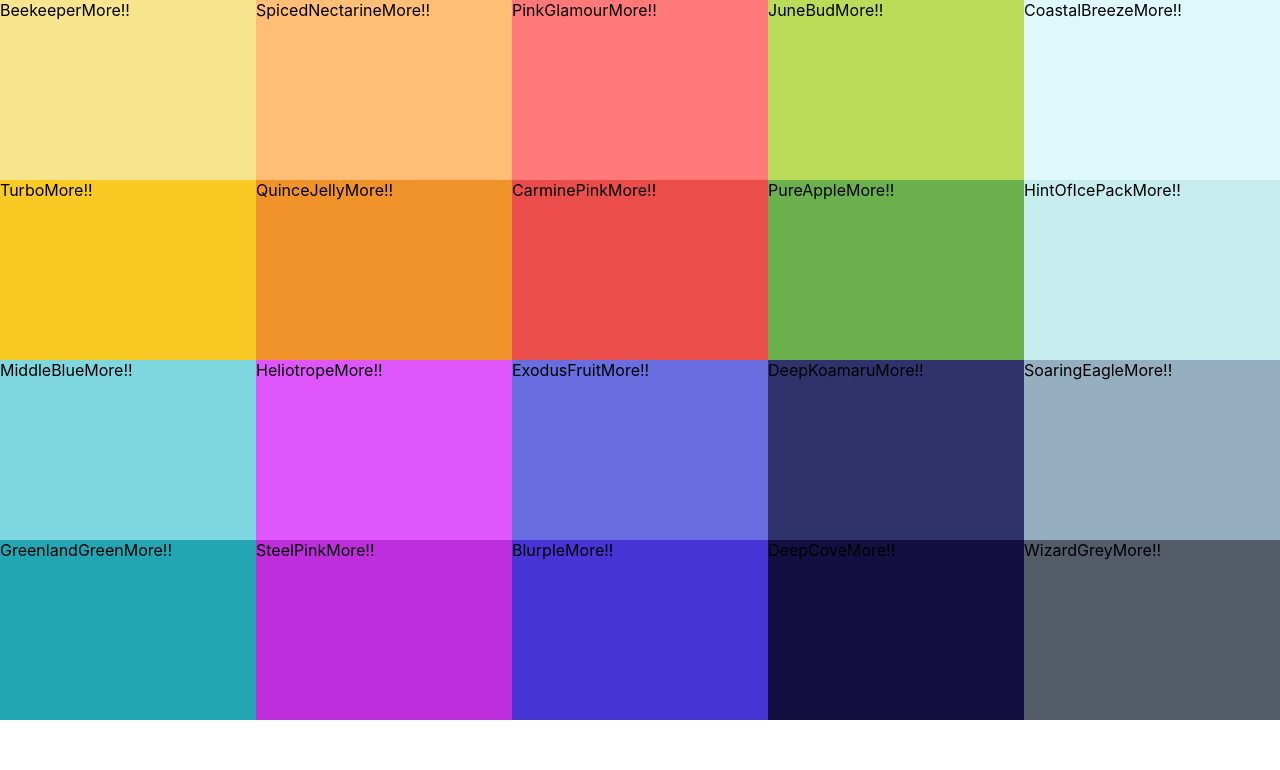
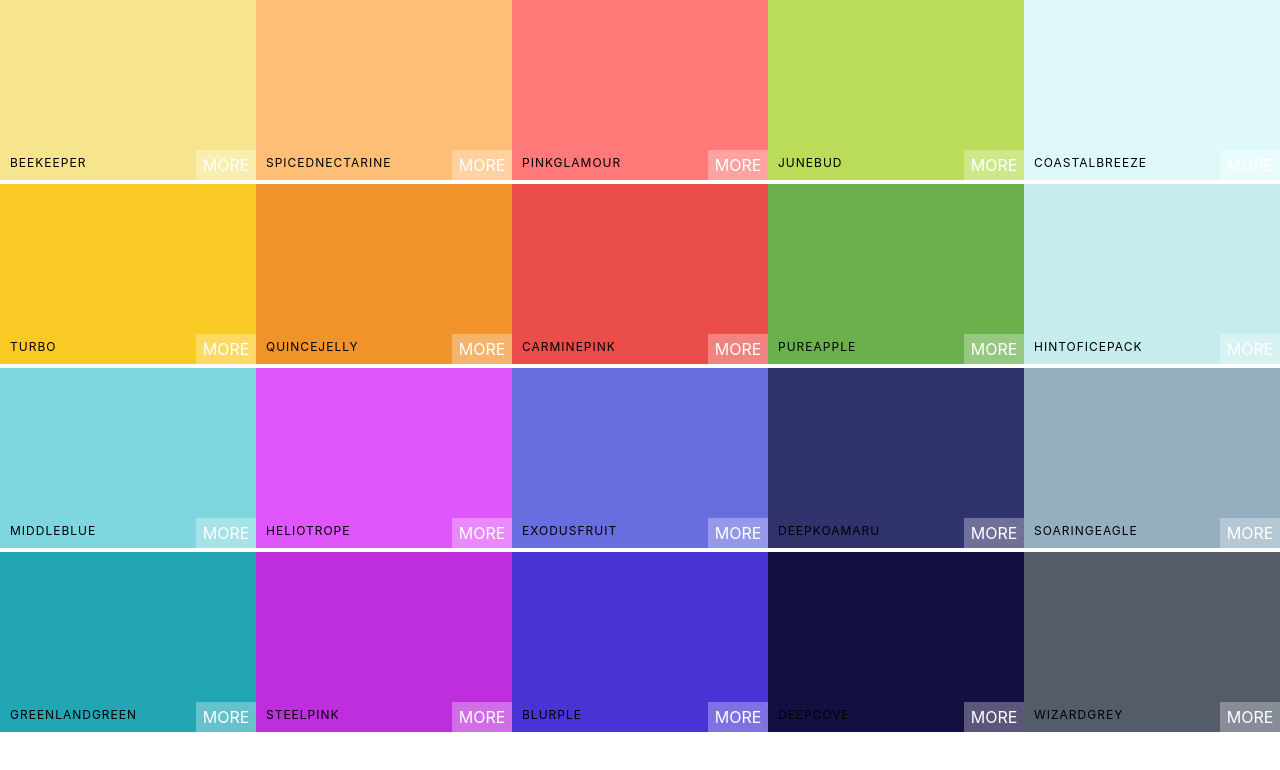
Before and after one commit to sunny-prakash/color-palette-app, a React (Create React App) app: page / in a window 1280 px wide. Shown: the top 770 px of the page. Built offline with nearby package versions, Linux system fonts and the light colour scheme.

Commit message:
style ColorBox

```diff
--- a/public/index.html
+++ b/public/index.html
@@ -1,14 +1,12 @@
 <!DOCTYPE html>
 <html lang="en">
-  <head>
+
+<head>
     <meta charset="utf-8" />
     <link rel="icon" href="%PUBLIC_URL%/favicon.ico" />
     <meta name="viewport" content="width=device-width, initial-scale=1" />
     <meta name="theme-color" content="#000000" />
-    <meta
-      name="description"
-      content="Web site created using create-react-app"
-    />
+    <meta name="description" content="Web site created using create-react-app" />
     <link rel="apple-touch-icon" href="%PUBLIC_URL%/logo192.png" />
     <!--
       manifest.json provides metadata used when your web app is installed on a
@@ -24,9 +22,10 @@
       work correctly both with client-side routing and a non-root public URL.
       Learn how to configure a non-root public URL by running `npm run build`.
     -->
-    <title>React App</title>
-  </head>
-  <body>
+    <title>Color Palette App</title>
+</head>
+
+<body>
     <noscript>You need to enable JavaScript to run this app.</noscript>
     <div id="root"></div>
     <!--
@@ -39,5 +38,6 @@
       To begin the development, run `npm start` or `yarn start`.
       To create a production bundle, use `npm run build` or `yarn build`.
     -->
-  </body>
+</body>
+
 </html>
--- a/src/ColorBox.css
+++ b/src/ColorBox.css
@@ -6,3 +6,54 @@
     position: relative;
     cursor: pointer;
 }
+
+.copy-button {
+    width: 100px;
+    height: 30px;
+    position: absolute;
+    display: inline-block;
+    top: 50%;
+    left: 50%;
+    margin-left: -50px;
+    margin-top: -15px;
+    text-align: center;
+    outline: none;
+    background: rgba(255, 255, 255, 0.3);
+    font-size: 1rem;
+    line-height: 30px;
+    color: white;
+    text-transform: uppercase;
+    border: none;
+    opacity: 0;
+}
+
+.ColorBox:hover .copy-button {
+    opacity: 1;
+    transition: 0.5s;
+}
+
+.box-content {
+    position: absolute;
+    width: 100%;
+    left: 0px;
+    bottom: 0px;
+    padding: 10px;
+    color: black;
+    letter-spacing: 1px;
+    text-transform: uppercase;
+    font-size: 12px;
+}
+
+.see-more {
+    background: rgba(255, 255, 255, 0.3);
+    position: absolute;
+    border: none;
+    right: 0;
+    bottom: 0;
+    color: white;
+    width: 60px;
+    height: 30px;
+    text-align: center;
+    line-height: 30px;
+    text-transform: uppercase;
+}
--- a/src/ColorBox.js
+++ b/src/ColorBox.js
@@ -3,10 +3,16 @@
 
 class ColorBox extends Component {
 	render() {
+		const { name, background } = this.props;
 		return (
-			<div style={{ background: this.props.background }} className="ColorBox">
-				<span>{this.props.name}</span>
-				<span>More!!</span>
+			<div style={{ background: background }} className="ColorBox">
+				<div className="copy-container">
+					<div className="box-content">
+						<span>{name}</span>
+					</div>
+					<button className="copy-button">Copy</button>
+				</div>
+				<span className="see-more">More</span>
 			</div>
 		);
 	}
```
